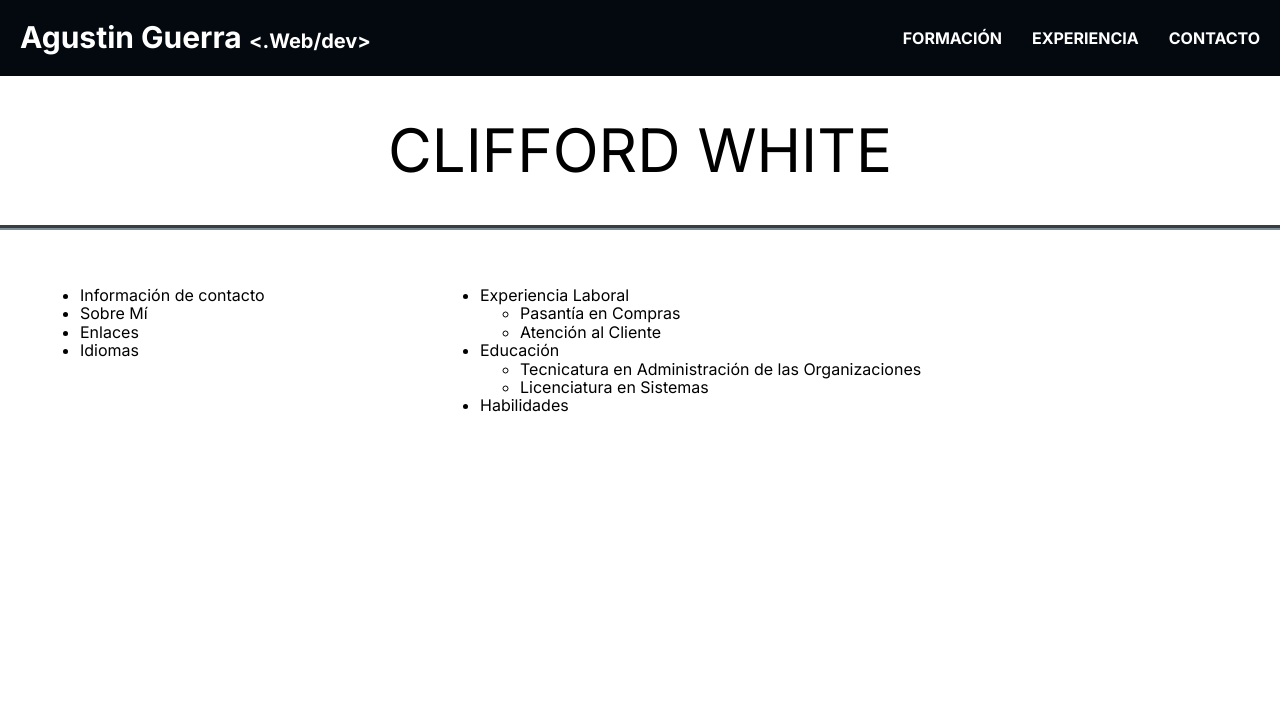
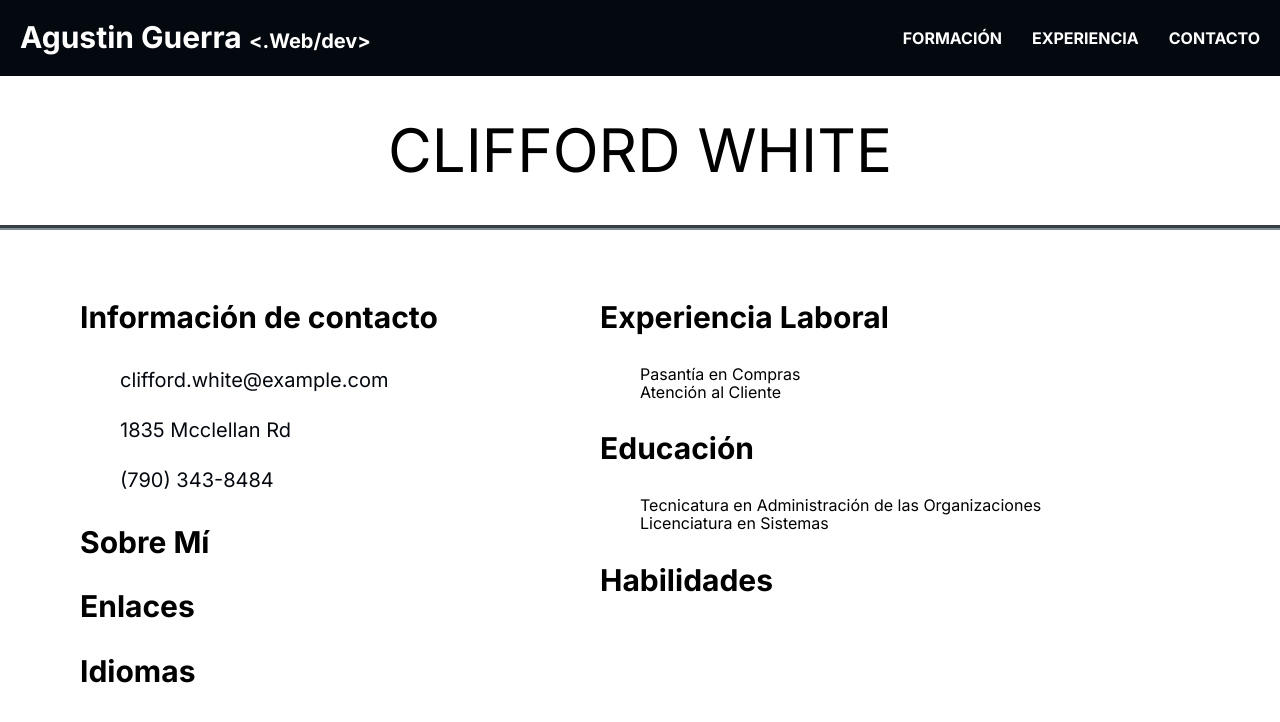
Before and after one commit to Kado2/tp_ticmas_cv, a plain HTML site: page index.html in a window 1280 px wide. Drawn offline with Linux system fonts and the light colour scheme.

Commit message:
Cambios al grid de info principal

```diff
--- a/build/css/app.css
+++ b/build/css/app.css
@@ -409,3 +409,14 @@ img {
   display: grid;
   grid-template-columns: 1fr 2fr;
 }
+.contenedor_grid ul {
+  list-style-type: none;
+}
+
+.item_info {
+  margin: 3rem 0;
+}
+
+.der_info {
+  margin-left: 12rem;
+}
--- a/index.html
+++ b/index.html
@@ -24,31 +24,46 @@
     </header>
     <main class="contenedor">
         <div class="contenedor_grid">
-            <aside class="left_info">
+            <aside class="izq_info">
                 <ul>
-                    <li>Información de contacto</li>
-                    <li>Sobre Mí</li>
-                    <li>Enlaces</li>
-                    <li>Idiomas</li>
+                    <li>
+                        <h3 class="item_info">Información de contacto</h3>
+                        <ul>
+                            <li><p>clifford.white@example.com</p></li>
+                            <li><p>1835 Mcclellan Rd</p></li>
+                            <li><p>(790) 343-8484</p></li>
+                        </ul>
+                    </li>
+                    <li>
+                        <h3 class="item_info">Sobre Mí</h3>
+                    </li>
+                    <li>
+                        <h3 class="item_info">Enlaces</h3>
+                    </li>
+                    <li>
+                        <h3 class="item_info">Idiomas</h3>
+                    </li>
                 </ul>
             </aside>
-            <div class="right_info">
+            <div class="der_info">
                 <ul>
                     <li>
-                        Experiencia Laboral
+                        <h3 class="item_info">Experiencia Laboral</h3>
                         <ul>
                             <li>Pasantía en Compras</li>
                             <li>Atención al Cliente</li>
                         </ul>
                     </li>
                     <li>
-                        Educación
+                        <h3 class="item_info">Educación</h3>
                         <ul>
                             <li>Tecnicatura en Administración de las Organizaciones</li>
                             <li>Licenciatura en Sistemas</li>
                         </ul>
                     </li>
-                    <li>Habilidades</li>
+                    <li>
+                        <h3 class="item_info">Habilidades</h3>
+                    </li>
                 </ul>
             </div>
         </div>
```
